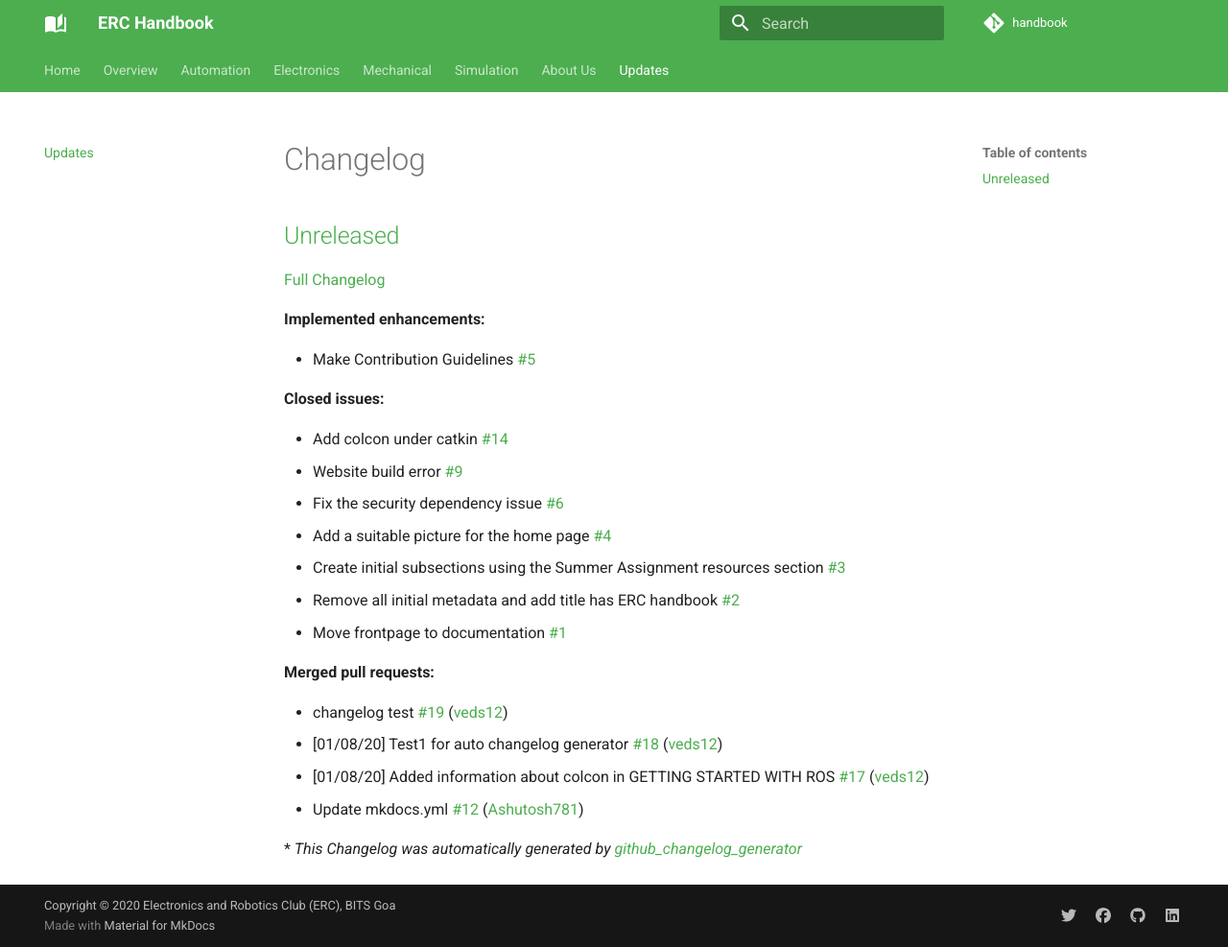
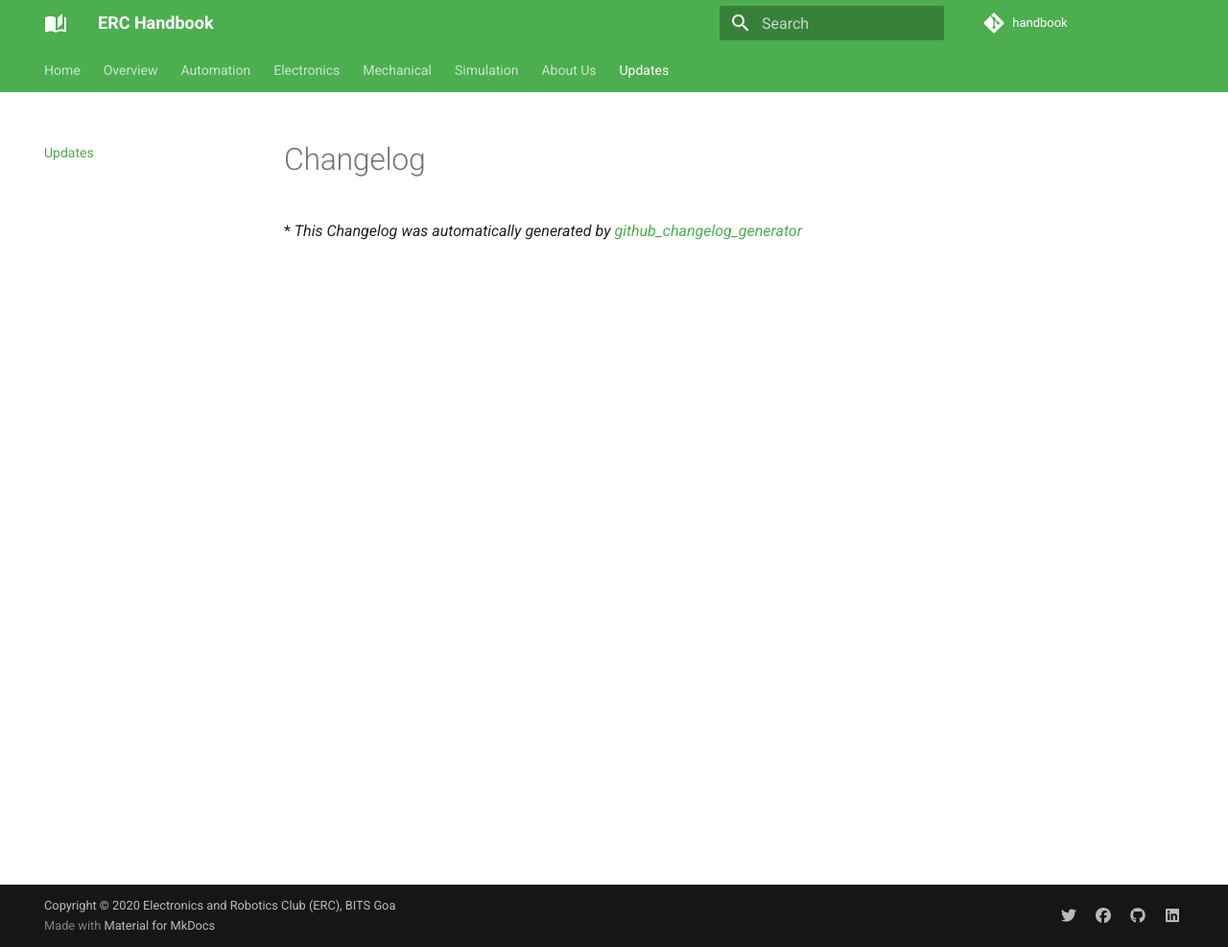
Before and after one commit to ERC-BPGC/handbook, an MkDocs documentation site: the page built from docs/CHANGELOG.md, in a window 1280 px wide and 987 px high. Shown: the whole window at 96% size. Built offline with MkDocs 1.6.1 and Material for MkDocs 9.7.7, drawn with Linux system fonts in a browser that asks for light colours; comment, search, counter and statistics services are not loaded.

Commit message:
Updated CHANGELOG.md

```diff
--- a/docs/CHANGELOG.md
+++ b/docs/CHANGELOG.md
@@ -1,29 +1,4 @@
 # Changelog
-
-## [Unreleased](https://github.com/ERC-BPGC/handbook/tree/HEAD)
-
-[Full Changelog](https://github.com/ERC-BPGC/handbook/compare/ef9957bc9c7386b7735728f7016ccb5eb2a81e79...HEAD)
-
-**Implemented enhancements:**
-
-- Make Contribution Guidelines [\#5](https://github.com/ERC-BPGC/handbook/issues/5)
-
-**Closed issues:**
-
-- Add colcon under catkin [\#14](https://github.com/ERC-BPGC/handbook/issues/14)
-- Website build error [\#9](https://github.com/ERC-BPGC/handbook/issues/9)
-- Fix the security dependency issue [\#6](https://github.com/ERC-BPGC/handbook/issues/6)
-- Add a suitable picture for the home page [\#4](https://github.com/ERC-BPGC/handbook/issues/4)
-- Create initial subsections using the Summer Assignment resources section [\#3](https://github.com/ERC-BPGC/handbook/issues/3)
-- Remove all initial metadata and add title has ERC handbook [\#2](https://github.com/ERC-BPGC/handbook/issues/2)
-- Move frontpage to documentation [\#1](https://github.com/ERC-BPGC/handbook/issues/1)
-
-**Merged pull requests:**
-
-- changelog test [\#19](https://github.com/ERC-BPGC/handbook/pull/19) ([veds12](https://github.com/veds12))
-- \[01/08/20\] Test1 for auto changelog generator [\#18](https://github.com/ERC-BPGC/handbook/pull/18) ([veds12](https://github.com/veds12))
-- \[01/08/20\] Added information about colcon in GETTING STARTED WITH ROS [\#17](https://github.com/ERC-BPGC/handbook/pull/17) ([veds12](https://github.com/veds12))
-- Update mkdocs.yml [\#12](https://github.com/ERC-BPGC/handbook/pull/12) ([Ashutosh781](https://github.com/Ashutosh781))
 
 
 
```
